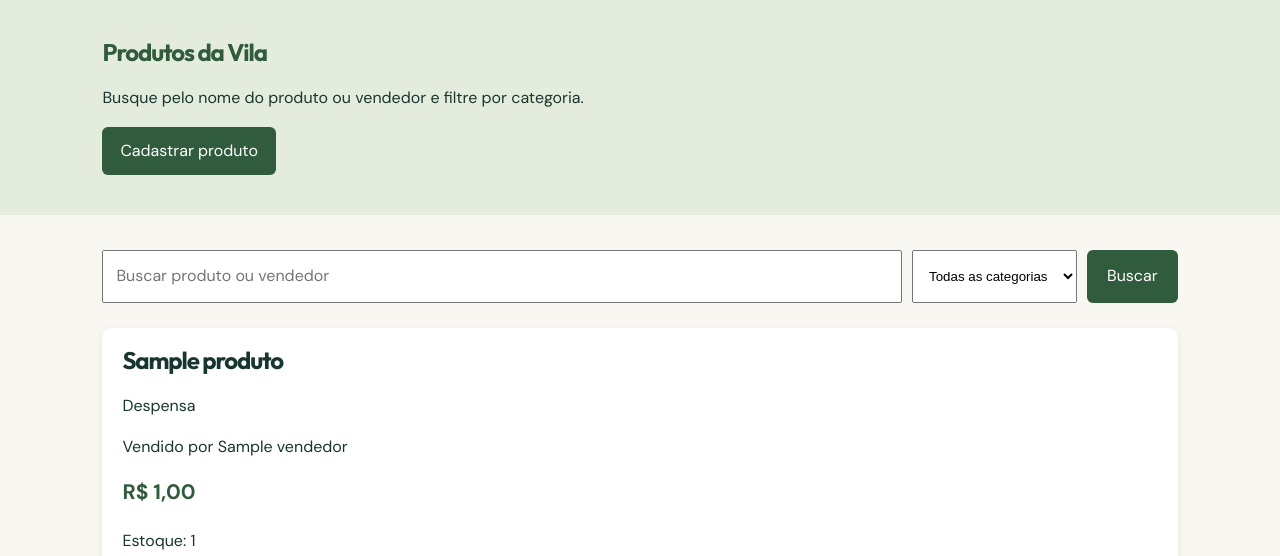
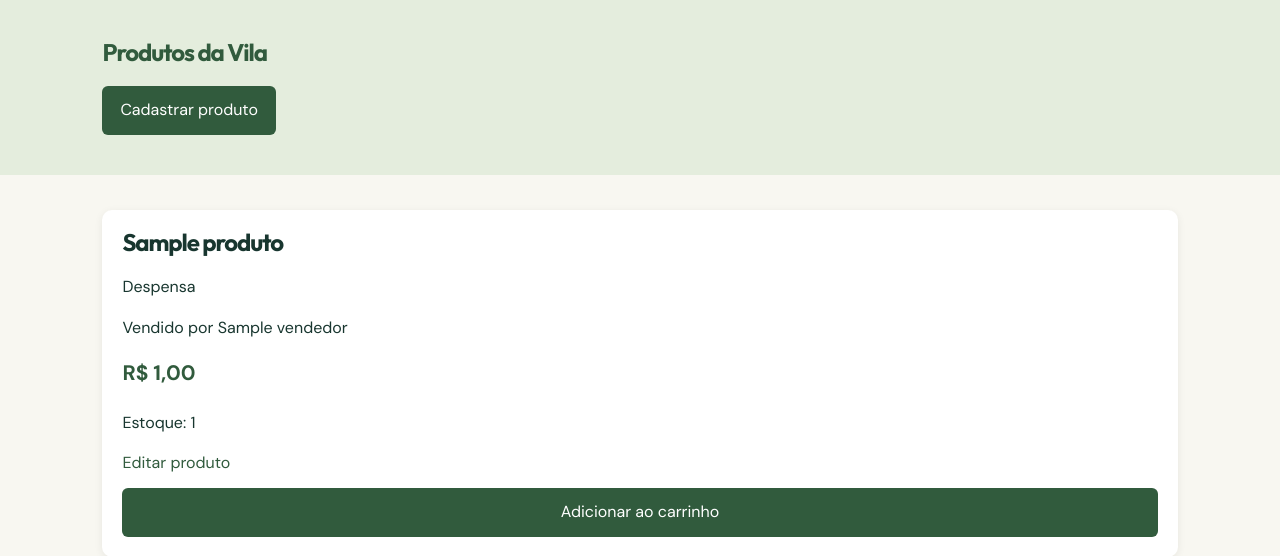
Before and after one commit to VitorDanielRC/FullStack, a Django app: page /produtos/ in a window 1280 px wide. Shown: the part 113-669 px from the top of the page. Run offline with Django 5.2, Linux system fonts and the light colour scheme; tables that the repository leaves empty hold one stand-in row (values such as "Sample post").

Commit message:
feat:outro

```diff
--- a/mercadinho/loja/templates/loja/catalogo.html
+++ b/mercadinho/loja/templates/loja/catalogo.html
@@ -5,7 +5,6 @@
 {% block content %}
 <section style="padding: 40px 8%; background: #e4eddd;">
     <h1 style="color: #315b3d;">Produtos da Vila</h1>
-    <p>Busque pelo nome do produto ou vendedor e filtre por categoria.</p>
 
     <a href="{% url 'loja:cadastrar_produto' %}"
        style="display: inline-block; padding: 12px 18px; border-radius: 6px;
@@ -15,33 +14,6 @@
 </section>
 
 <main style="padding: 35px 8%;">
-    <form method="get"
-          action="{% url 'loja:catalogo' %}"
-          style="display: flex; flex-wrap: wrap; gap: 10px; margin-bottom: 25px;">
-
-        <input type="search"
-               name="q"
-               placeholder="Buscar produto ou vendedor"
-               value="{{ busca }}"
-               style="flex: 1; min-width: 200px; padding: 12px;">
-
-        <select name="categoria" style="padding: 12px;">
-            <option value="">Todas as categorias</option>
-            {% for valor, nome in categorias %}
-                <option value="{{ valor }}"
-                        {% if categoria_ativa == valor %}selected{% endif %}>
-                    {{ nome }}
-                </option>
-            {% endfor %}
-        </select>
-
-        <button type="submit"
-                style="padding: 12px 20px; border: 0; border-radius: 6px;
-                       background: #315b3d; color: white; cursor: pointer;">
-            Buscar
-        </button>
-    </form>
-
     <div style="display: grid;
                 grid-template-columns: repeat(auto-fit, minmax(220px, 1fr));
                 gap: 20px;">
@@ -80,19 +52,8 @@
             </article>
         {% empty %}
             <section style="padding: 25px; border-radius: 10px; background: white;">
-                {% if busca and categoria_ativa %}
-                    <h2>Nenhum produto encontrado</h2>
-                    <p>Não encontramos produtos para “{{ busca }}” nessa categoria.</p>
-                {% elif busca %}
-                    <h2>Nenhum produto encontrado</h2>
-                    <p>Não encontramos produtos para “{{ busca }}”.</p>
-                {% elif categoria_ativa %}
-                    <h2>Nenhum produto nesta categoria</h2>
-                    <p>Você pode escolher outra categoria.</p>
-                {% else %}
-                    <h2>Nenhum produto cadastrado</h2>
-                    <p>Cadastre um produto pelo botão acima.</p>
-                {% endif %}
+                <h2>Nenhum produto cadastrado</h2>
+                <p>Cadastre um produto pelo botão acima.</p>
             </section>
         {% endfor %}
     </div>
```
